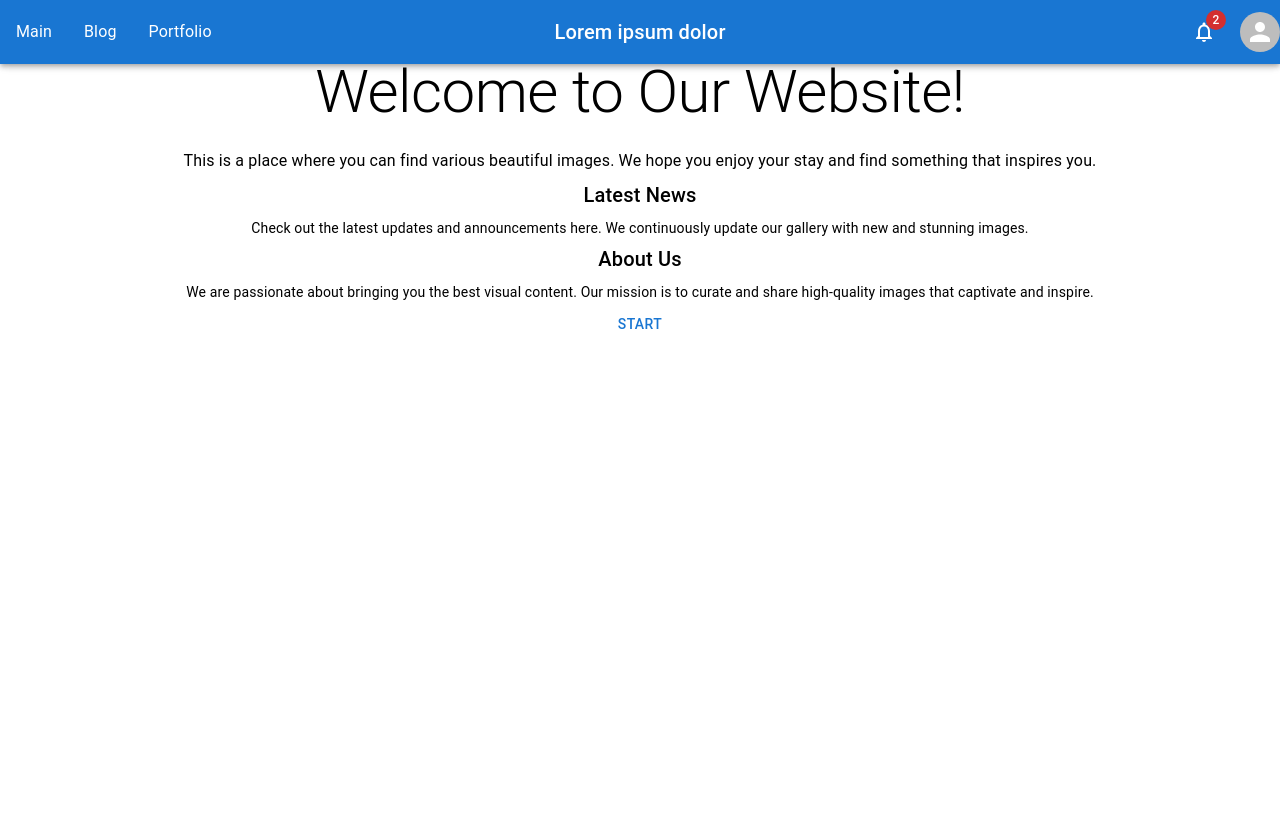
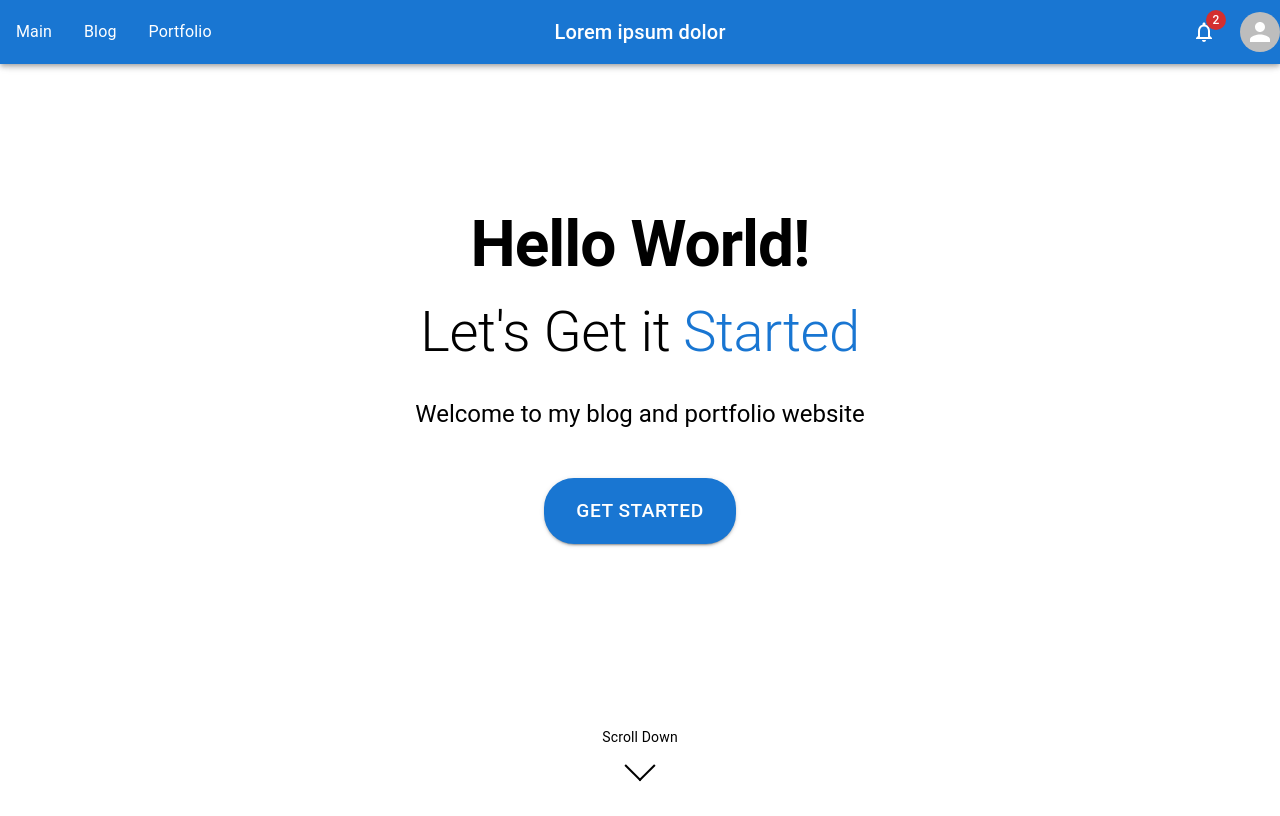
Before and after one commit to kyungbbabi/chan_firstProject, a React (Create React App) app in the folder frontend/: page / in a window 1280 px wide. Built offline with nearby package versions, Linux system fonts and the light colour scheme.

Commit message:
docs: home javascript

```diff
--- a/frontend/package.json
+++ b/frontend/package.json
@@ -13,6 +13,7 @@
     "@testing-library/user-event": "^13.5.0",
     "axios": "^1.3.5",
     "dotenv": "^16.0.3",
+    "framer-motion": "^12.0.0",
     "gapi-script": "^1.2.0",
     "gh-pages": "^6.0.0",
     "react": "^18.2.0",
--- a/frontend/src/pages/Home.js
+++ b/frontend/src/pages/Home.js
@@ -1,32 +1,50 @@
 import React from "react";
-import { Box, Button, Typography } from "@mui/material";
+import { Box, Button, Typography, Container } from "@mui/material";
 import { useNavigate } from "react-router-dom";
+import { motion } from "framer-motion";
 
-export default function Home(props) {
+export default function Home() {
 
  const navigate = useNavigate();
 
-  const handleClickMain = () => {
-    navigate('/Main');
-  }
+ return (
+   <Box
+     sx={{ minHeight: '100vh', width: '100%', margin: 0, padding: 0, overflow: 'hidden', position: 'relative' }}>
+     <Container maxWidth="lg" sx={{ height: '100vh', display: 'flex', flexDirection: 'column', justifyContent: 'center', alignItems: 'center', position: 'relative' }}>
+       <Box sx={{ textAlign: 'center', mb: 8 }}>
+         <motion.div initial={{ opacity: 0, y: 20 }} animate={{ opacity: 1, y: 0 }} transition={{ delay: 0.2 }} >
+           <Typography variant="h1" sx={{ fontSize: { xs: '2.5rem', md: '4rem' }, fontWeight: 'bold', mb: 2 }}>
+             Hello World!
+           </Typography>
+         </motion.div>
 
-  return (
-    <Box sx={{textAlign: 'center', padding: "3em"}}>
-      <Typography variant="h2" gutterBottom>Welcome to Our Website!</Typography>
-      <Typography variant="body1" gutterBottom>
-        This is a place where you can find various beautiful images. We hope you enjoy your stay and find something that inspires you.
+         <motion.div initial={{ opacity: 0, y: 20 }} animate={{ opacity: 1, y: 0 }} transition={{ delay: 0.4 }} >
+           <Typography variant="h2" sx={{ fontSize: { xs: '2rem', md: '3.5rem' }, mb: 4 }}>
+             Let's Get it <span style={{ color: '#1976d2' }}>Started</span>
            </Typography>
-      <Typography variant="h6" gutterBottom>Latest News</Typography>
-      <Typography variant="body2" gutterBottom>
-        Check out the latest updates and announcements here. We continuously update our gallery with new and stunning images.
+         </motion.div>
+
+         <motion.div initial={{ opacity: 0, y: 20 }} animate={{ opacity: 1, y: 0 }} transition={{ delay: 0.6 }}>
+           <Typography variant="h5" sx={{ mb: 6 }}>
+             Welcome to my blog and portfolio website
            </Typography>
-      <Typography variant="h6" gutterBottom>About Us</Typography>
-      <Typography variant="body2" gutterBottom>
-        We are passionate about bringing you the best visual content. Our mission is to curate and share high-quality images that captivate and inspire.
+         </motion.div>
+
+         <motion.div initial={{ opacity: 0, y: 20 }} animate={{ opacity: 1, y: 0 }} transition={{ delay: 0.8 }} >
+           <Button variant="contained" onClick={() => navigate('/main')}
+             sx={{ px: 4, py: 2, borderRadius: '30px', fontSize: '1.2rem', '&:hover': { transform: 'translateY(-5px)', transition: 'transform 0.3s ease' } }} >
+             Get Started
+           </Button>
+         </motion.div>
+       </Box>
+
+       <motion.div animate={{ y: [0, 10, 0] }} transition={{  duration: 1.5, repeat: Infinity, repeatType: "reverse" }} style={{ position: 'absolute', bottom: '5%', width: '100%', textAlign: 'center' }} >
+         <Typography variant="body2" sx={{ mb: 1 }}>
+           Scroll Down
          </Typography>
-      <Button onClick={handleClickMain}>
-        start
-      </Button>
+         <Box sx={{ width: '20px', height: '20px', border: '2px solid', borderTop: 'none', borderLeft: 'none', transform: 'rotate(45deg)', margin: '0 auto' }} />
+       </motion.div>
+     </Container>
    </Box>
  );
 }
```
Also changed, not shown: 1 other file (tests, documents, lock files or other folders). Lines whose indentation alone changed are shown as unchanged.
